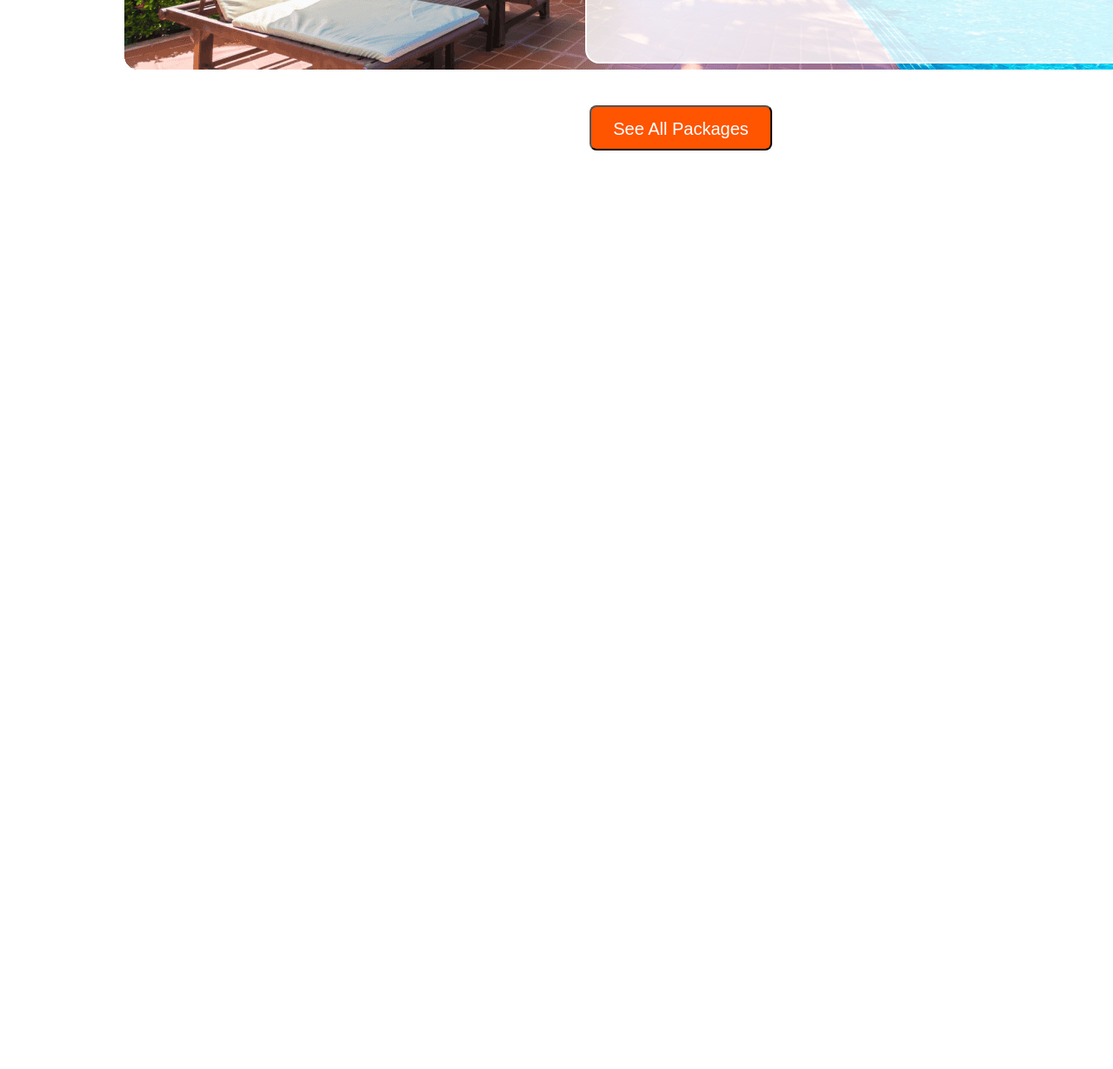
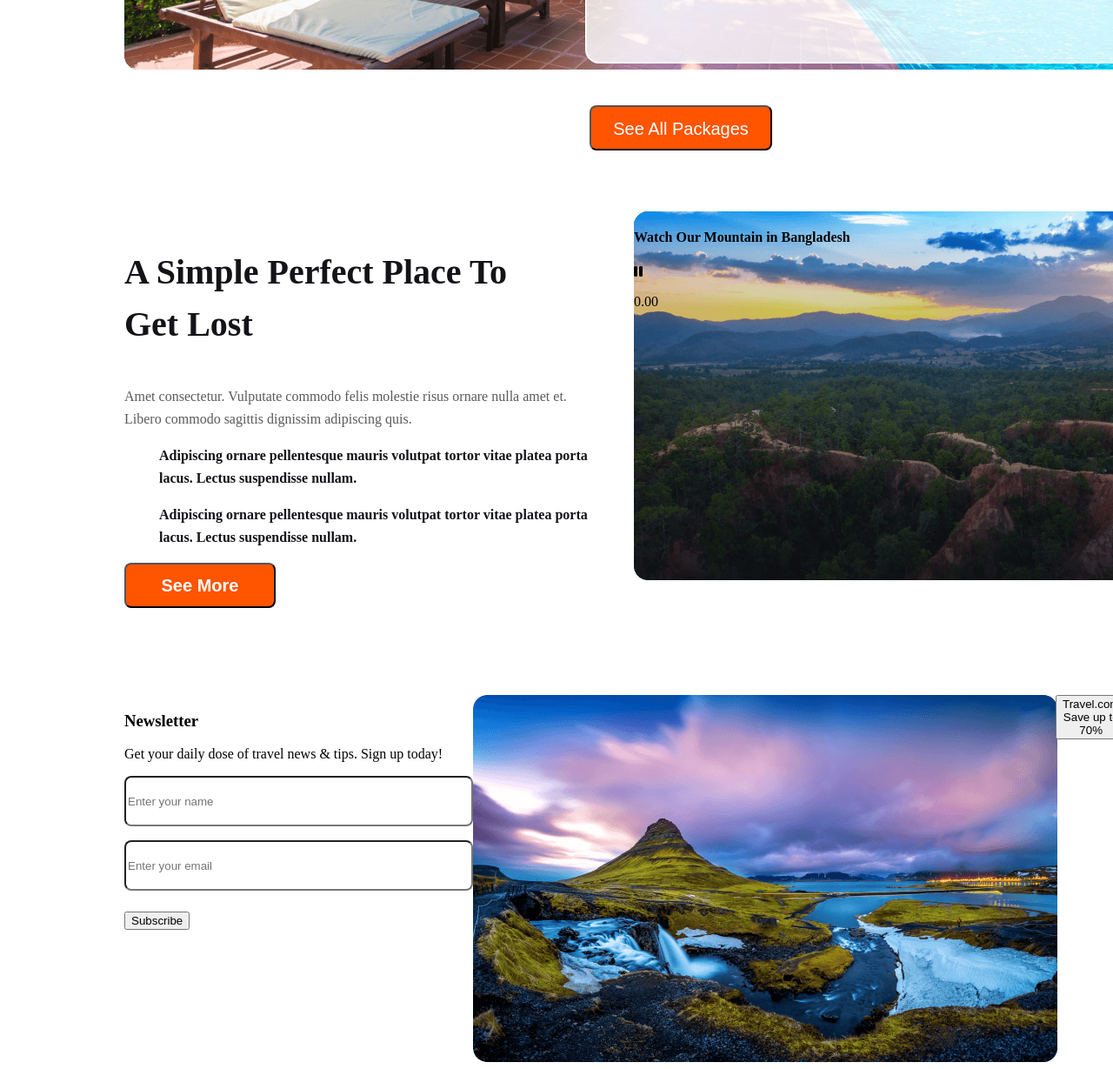
Before and after one commit to harunabhi/second-assignment, a plain HTML site: page index.html in a window 1280 px wide. Shown: the part 5153-6382 px from the top of the page at 87% size. Before the commit the page ends 5326 px from the top, so only its background shows below. Drawn offline with Linux system fonts and the light colour scheme.

Commit message:
added another section

```diff
--- a/index.html
+++ b/index.html
@@ -278,7 +278,58 @@ ornare nulla amet et. Libero commodo sagittis dignissim adipiscing quis. Habitan
 
 </section>
 
+<section>
+    <div class="fifth-div">
+        <div class="new-fifth-div">
+            <h3>
+                A Simple Perfect Place To Get Lost
+            </h3>
+            <p>
+                Amet consectetur. Vulputate commodo felis molestie risus  ornare nulla amet et. Libero commodo sagittis dignissim adipiscing quis.
+            </p>
+            <ul>
+                Adipiscing ornare pellentesque mauris volutpat tortor vitae platea porta lacus. Lectus suspendisse nullam.
+            </ul>
+            <ul>
+                Adipiscing ornare pellentesque mauris volutpat tortor vitae platea porta lacus. Lectus suspendisse nullam.
+            </ul>
+            <button>
+                See More
+            </button>
+        </div>
+        <div class="new-background">
+            <h4>
+                Watch Our Mountain in Bangladesh
+            </h4>
+            <i class="fa-solid fa-pause"></i>
+            <p>0.00</p>
 
+        </div>
+    </div>
+</section>
+
+    <section>
+        <div class="news-letter">
+            <div class="news-letter-div">
+                <h3>Newsletter</h3>
+                <p>Get your daily dose of travel news & tips. Sign up today!</p>
+                <!-- <hr> -->
+              <div class="input-div">
+                <form action="">
+                    <input type="name"placeholder="Enter your name">
+                    <input type="email" name=""placeholder="Enter your email" id="">
+                    <button>Subscribe</button>
+                   </form>
+              </div>
+            </div>
+            <div class="raw">
+                <button>
+                    Travel.com
+                    Save up to 70%
+                </button>
+            </div>
+        </div>
+    </section>
    </main>
 
 </body>
--- a/style/style.css
+++ b/style/style.css
@@ -494,3 +494,82 @@ padding: 14px 21px;
 
 
 }
+.fifth-div{
+    display: flex;
+    margin-top: 113px;
+    gap: 28px;
+    margin-left: 135px;
+}
+.new-background{
+    background-image: url(../Images/Group\ 40089.png);
+    background-repeat: no-repeat;
+    width: 610px;
+height: 424px;
+flex-shrink: 0;
+
+}
+.new-fifth-div h3{
+    color: #131318;
+font-size: 40px;
+font-weight: 800;
+line-height: 60px;
+width: 448px;
+}
+.new-fifth-div p{
+    width: 532px;
+    color: #5A5A5D;
+font-size: 16px;
+font-weight: 400;
+line-height: 26px;
+}
+.new-fifth-div ul{
+    width: 518px;
+    color: #131318;
+font-size: 16px;
+font-weight: 700;
+line-height: 26px;
+}
+.new-fifth-div{
+    gap: 24px;
+}
+.new-fifth-div button{
+    width: 174px;
+height: 52px;
+border-radius: 8px;
+background: #FF5400;
+color: #FFF;
+text-align: center;
+font-size: 20px;
+font-weight: 800;
+
+}
+.news-letter-div{
+    width: 1440px;
+background: #FFF;
+}
+.news-letter-div input{
+    width: 393px;
+height: 52px;
+flex-shrink: 0;
+border-radius: 8px;
+display: flex;
+margin-top: 16px;
+}
+.news-letter-div button{
+    margin-top: 24px;
+}
+.raw{
+    background-image: url(../Images/Rectangle\ 8\ \(1\).png);
+    background-repeat: no-repeat;
+    width: 672px;
+height: 422px;
+border-radius: 16px;
+padding-left: 670px;
+
+}
+.news-letter{
+    display: flex;
+    margin-left: 135px;
+    margin-top: 100px;
+
+}
```
Also changed, not shown: Images/1055b4ed62f72cf6e62d0b6cb771e470.jpg (added), Images/istockphoto-1268956127-612x612.jpg (added), Images/png-transparent-three-dots-multimedia-solid-px-icon-thumbnail.png (added).
